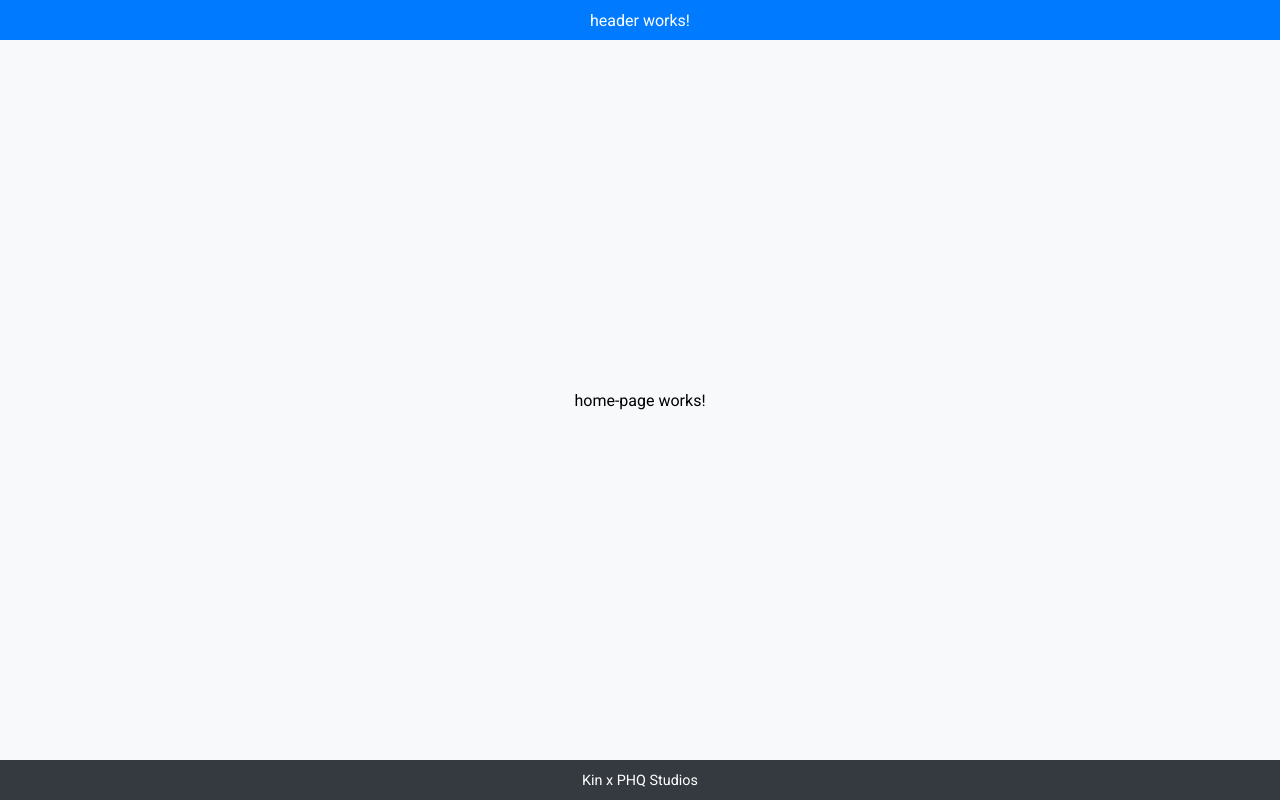
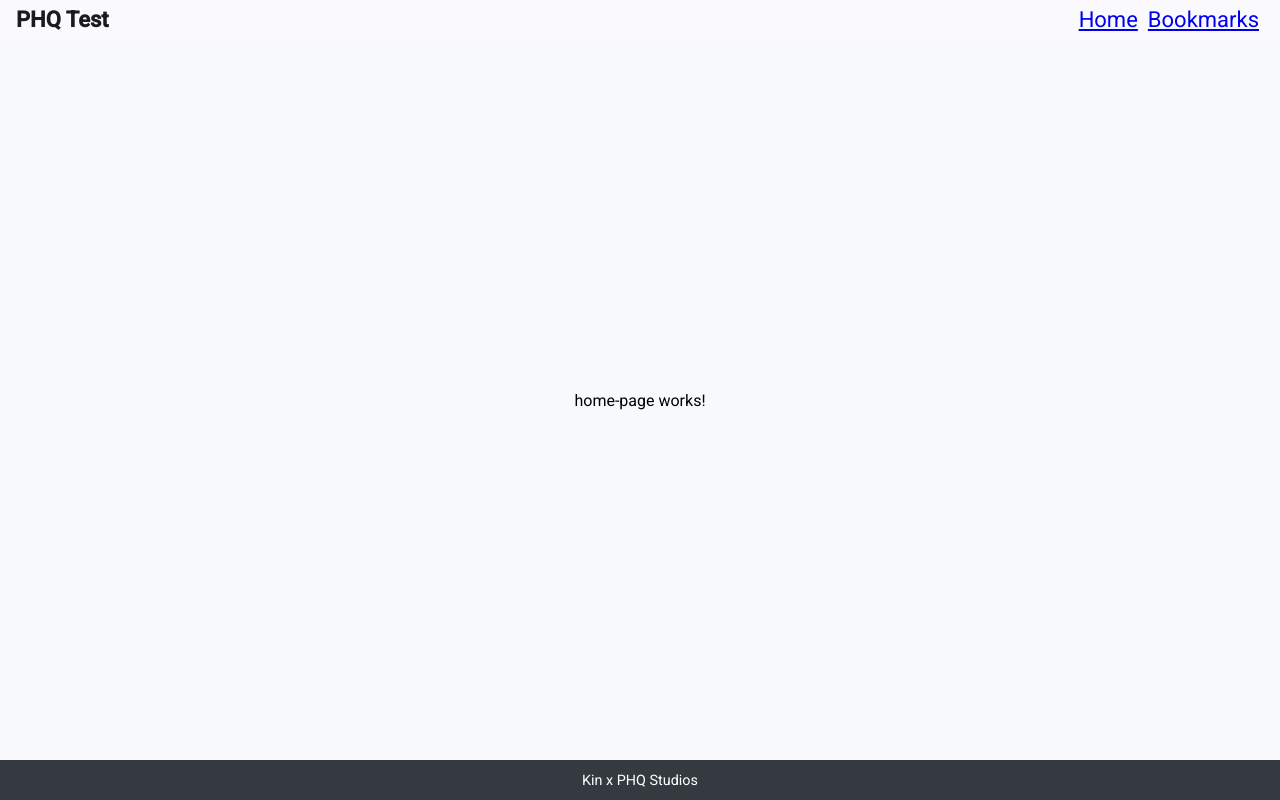
Before and after one commit to ksalayon/phq, an Angular app: page / in a window 1280 px wide. Built offline with nearby package versions, Linux system fonts and the light colour scheme.

Commit message:
Further work on header component

```diff
--- a/src/app/layout/header/header.component.css
+++ b/src/app/layout/header/header.component.css
@@ -0,0 +1,11 @@
+.spacer {
+  flex: 1 1 auto;
+}
+
+.logo {
+  font-weight: 600;
+}
+
+a {
+  margin: 0 5px;
+}
--- a/src/app/layout/header/header.component.html
+++ b/src/app/layout/header/header.component.html
@@ -1 +1,5 @@
-<p>header works!</p>
+<mat-toolbar color="primary">
+  <span class="logo">PHQ Test</span>
+  <span class="spacer"></span>
+  <a *ngFor="let link of navLinks" [routerLink]="link.path">{{ link.label }}</a>
+</mat-toolbar>
--- /dev/null
+++ b/src/app/layout/header/models/HeaderComponentModels.ts
@@ -0,0 +1,12 @@
+const HeaderNavItems = Object.freeze({
+  Home: '',
+  Bookmarks: '/bookmarks',
+} as const);
+
+export type HeaderNavKey = keyof typeof HeaderNavItems;
+export type HeaderNavPath = (typeof HeaderNavItems)[HeaderNavKey];
+
+export interface HeaderNavItem {
+  path: HeaderNavPath;
+  label: HeaderNavKey;
+}
--- a/src/app/layout/main/main-layout/main-layout.component.html
+++ b/src/app/layout/main/main-layout/main-layout.component.html
@@ -1,4 +1,4 @@
-<phq-header></phq-header>
+<phq-header [navLinks]="navLinks"></phq-header>
 <div class="main-layout-content">
   <router-outlet></router-outlet>
 </div>
--- a/src/app/layout/main/main-layout/main-layout.component.ts
+++ b/src/app/layout/main/main-layout/main-layout.component.ts
@@ -2,6 +2,7 @@ import { Component } from '@angular/core';
 import { HeaderComponent } from '../../header/header.component';
 import { RouterOutlet } from '@angular/router';
 import { FooterComponent } from '../../footer/footer.component';
+import { HeaderNavItem } from '../../header/models/HeaderComponentModels';
 
 @Component({
   selector: 'phq-main-layout',
@@ -9,4 +10,9 @@ import { FooterComponent } from '../../footer/footer.component';
   templateUrl: './main-layout.component.html',
   styleUrl: './main-layout.component.scss',
 })
-export class MainLayoutComponent {}
+export class MainLayoutComponent {
+  navLinks: HeaderNavItem[] = [
+    { path: '', label: 'Home' },
+    { path: '/bookmarks', label: 'Bookmarks' },
+  ];
+}
```
Also changed, not shown: src/app/layout/header/header.component.ts (+9 -3 lines).
